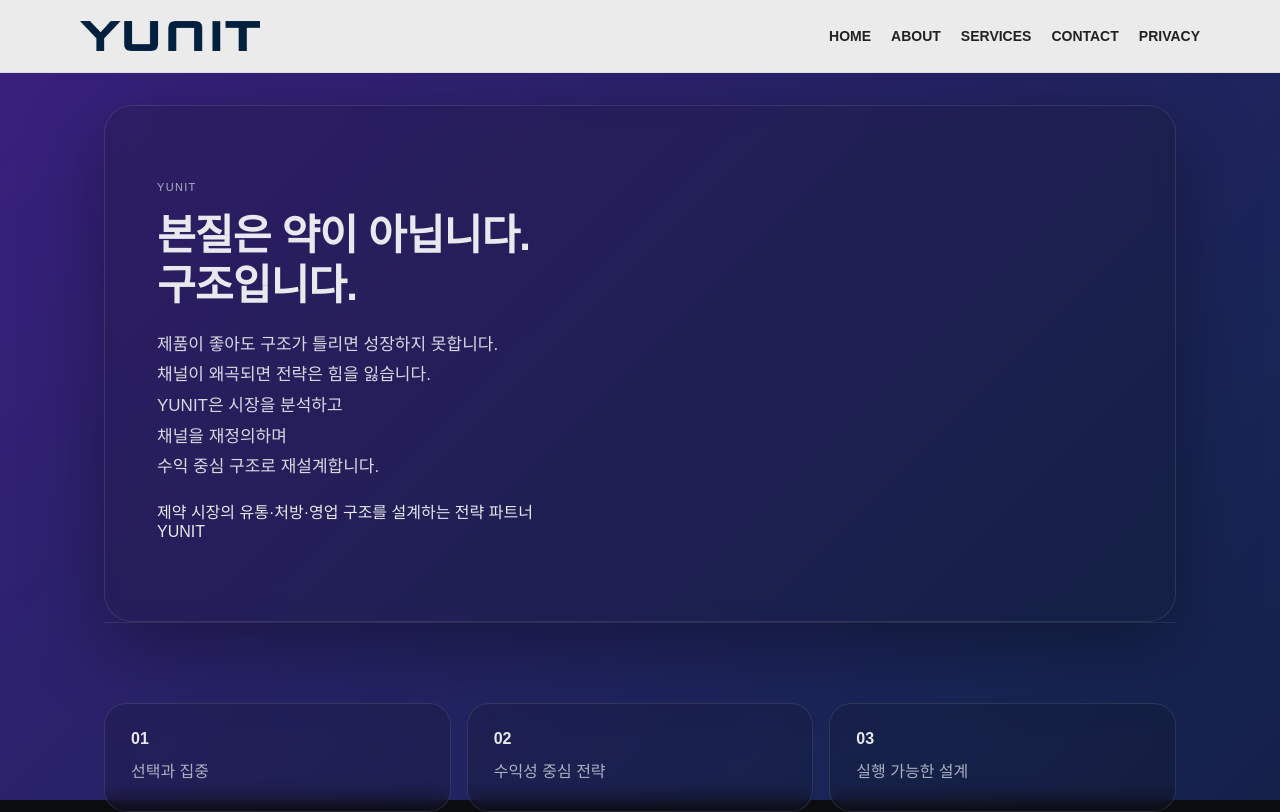
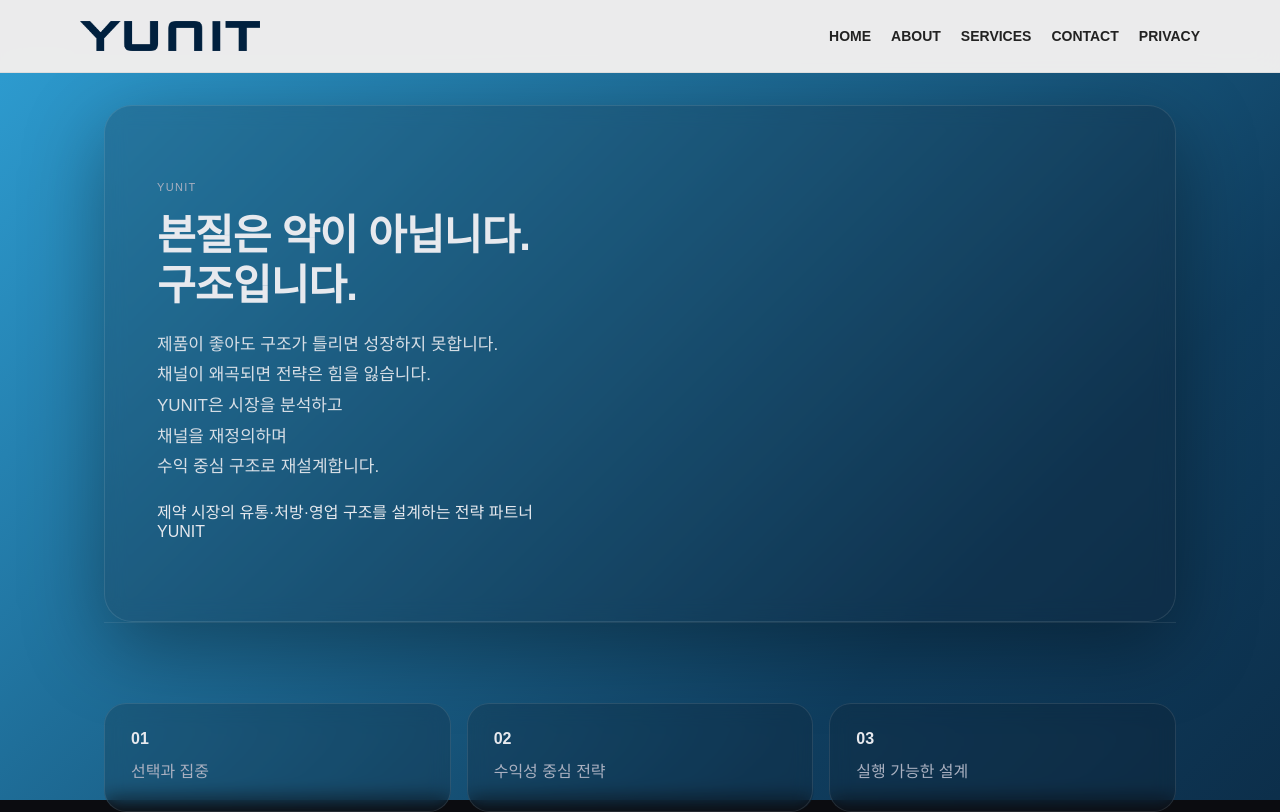
Before and after one commit to yun-it/yunit-site, a Next.js app: page / in a window 1280 px wide. Shown: the top 812 px of the page. Built offline with nearby package versions, Linux system fonts and the light colour scheme.

Commit message:
color change

```diff
--- a/app/globals.css
+++ b/app/globals.css
@@ -41,14 +41,16 @@
   background: linear-gradient(
     -45deg,
     #050816,
-    #172554,
-    #4c1d95,
-    #1e1b4b,
-    #0f172a
+    #0f3d5e,
+    #38bdf8,
+    #7c3aed,
+    #a855f7,
+    #1e1b4b
   );
 
   background-size: 500% 500%;
-  animation: gradientFlow 10s ease infinite;
+
+  animation: gradientFlow 12s ease infinite;
 }
 
 @keyframes gradientFlow {
```
